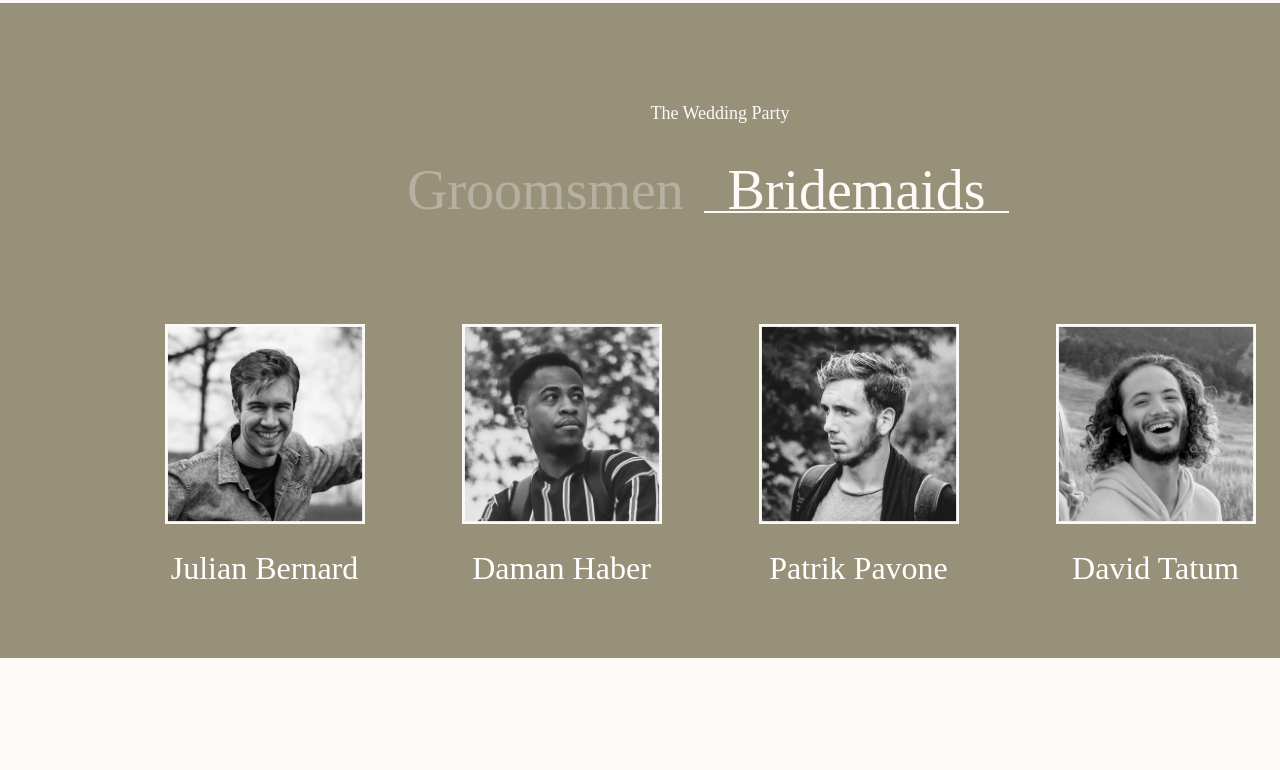
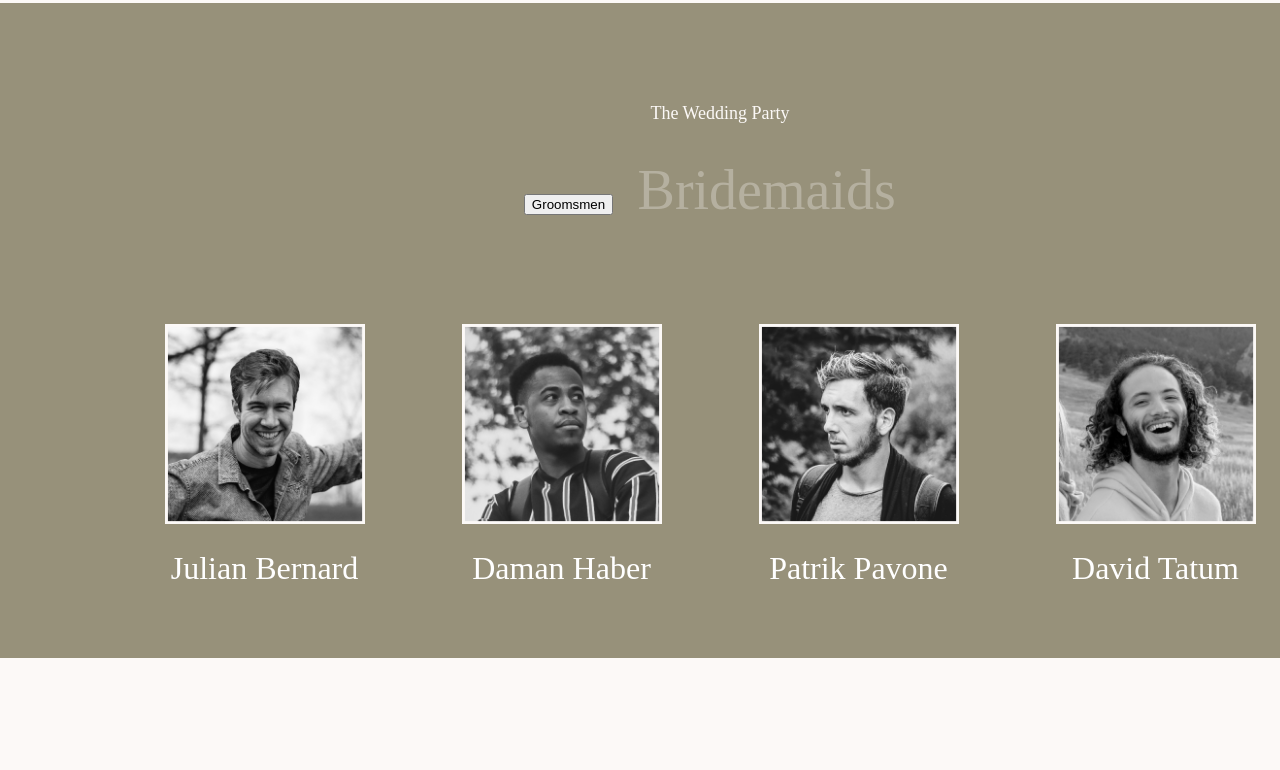
Before and after one commit to LimonkaLi/Portfolio, a plain HTML site: page sites/wedding/index.html in a window 1280 px wide. Shown: the part 2085-2855 px from the top of the page. Drawn offline with Linux system fonts and the light colour scheme.

Commit message:
Update styles.css

```diff
--- a/sites/wedding/styles.css
+++ b/sites/wedding/styles.css
@@ -171,7 +171,7 @@ h3 {
 
 }
 
- button:nth-child(even) {
+ button:thurst-child {
 	font-family: "Montaga";
 	font-style: normal;
 	font-weight: 400;
@@ -186,7 +186,7 @@ h3 {
 	margin-right: 30px;
 
 }
-	button:nth-child(odd) {
+	button:last-child {
 	font-family: "Montaga";
 	font-style: normal;
 	font-weight: 400;
```
